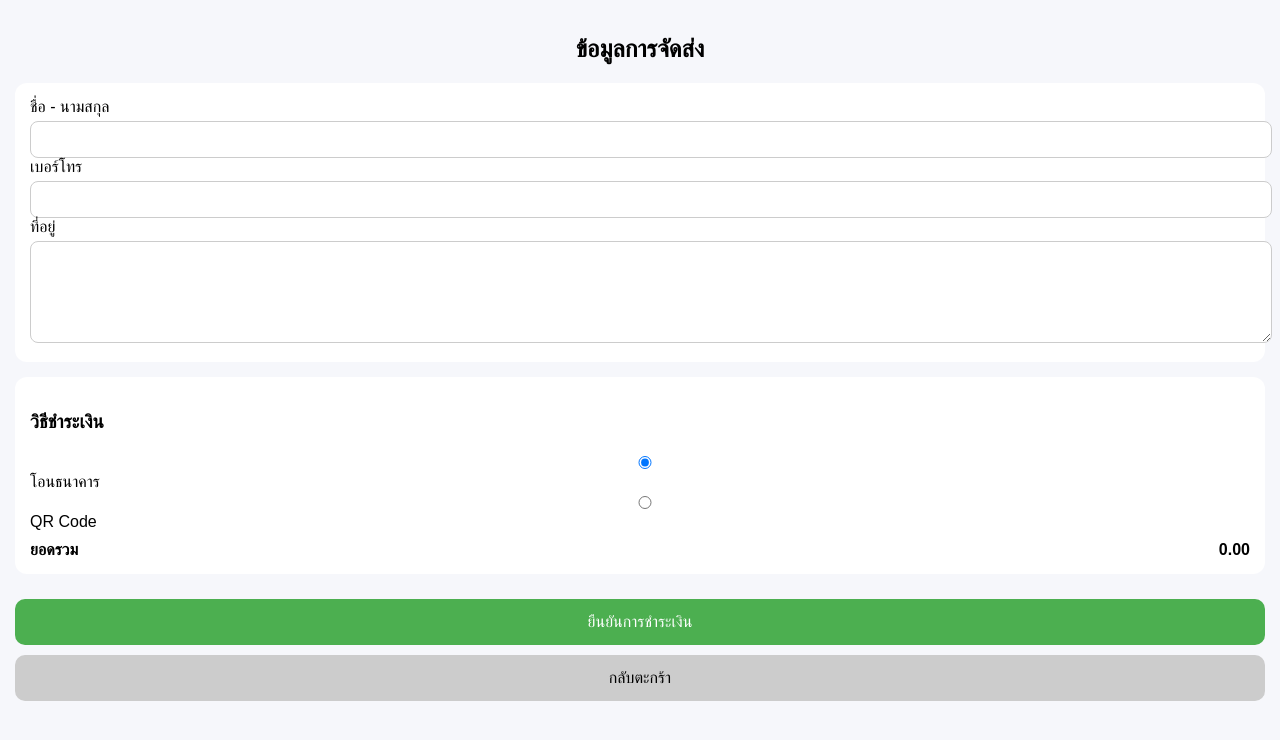
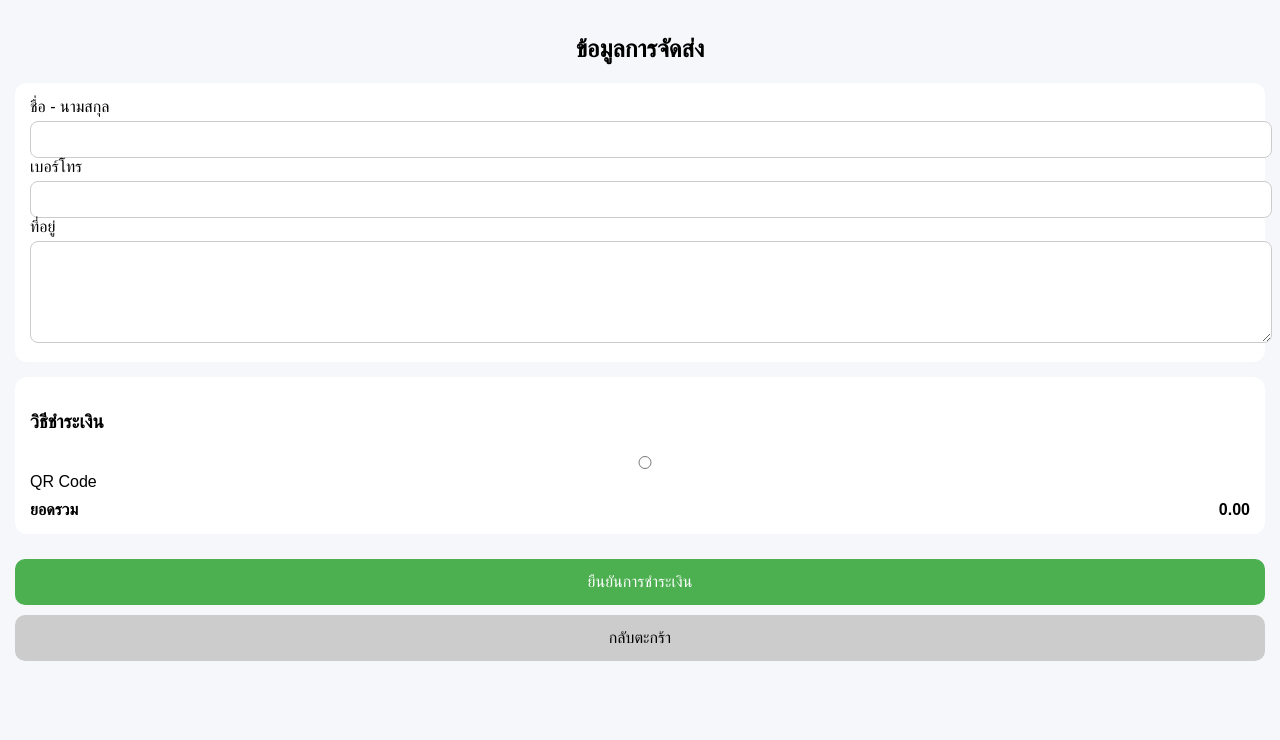
Before and after one commit to nattakittamaneechot-cmyk/work, a plain HTML site: page index3.html in a window 1280 px wide. Drawn offline with Linux system fonts and the light colour scheme.

Commit message:
Add files via upload

```diff
--- a/index3.html
+++ b/index3.html
@@ -34,7 +34,6 @@ button{width:100%;padding:14px;border:none;border-radius:10px;font-size:16px;mar
 
 <div class="card">
   <h3>วิธีชำระเงิน</h3>
-  <label><input type="radio" name="pay" value="bank" checked> โอนธนาคาร</label>
   <label><input type="radio" name="pay" value="qr"> QR Code</label>
 
   <div class="total">
```
